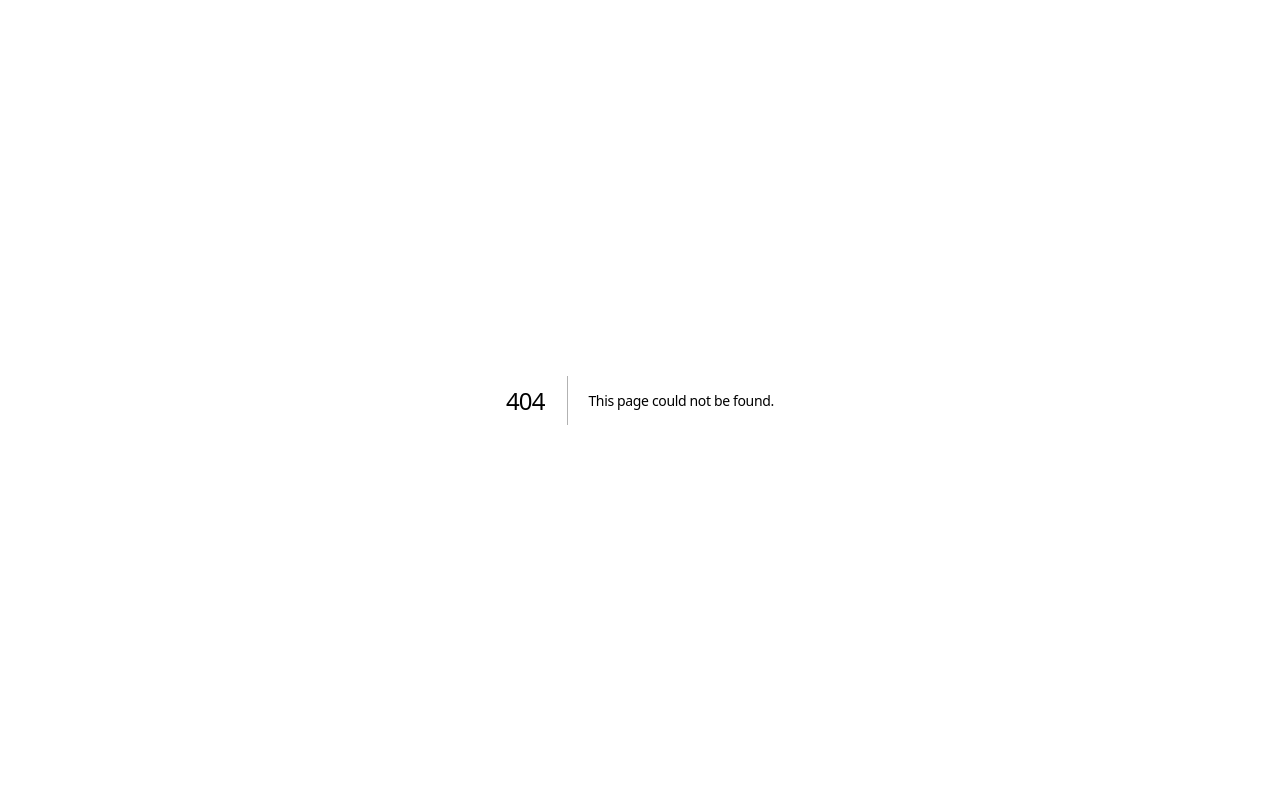
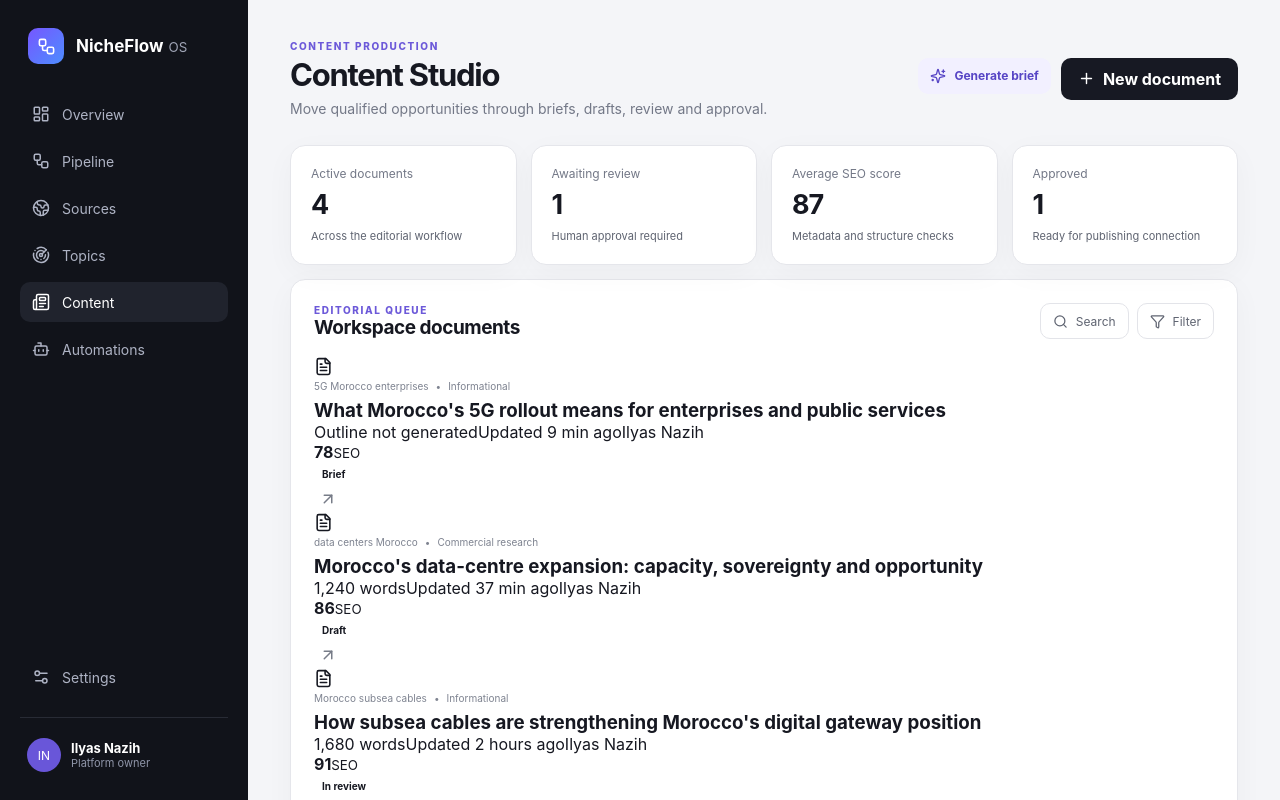
Before and after one commit to LIANN-DARDS900/nicheflow-os, a Next.js app: page /content in a window 1280 px wide. Before the commit this address had no page. Shown: the top 800 px of the page. Built offline with nearby package versions, Linux system fonts and the light colour scheme.

Commit message:
feat: build content studio queue

```diff
--- /dev/null
+++ b/src/app/content/page.tsx
@@ -0,0 +1,49 @@
+import { ArrowUpRight, FileText, Filter, Plus, Search, Sparkles } from "lucide-react";
+import { AppSidebar } from "@/components/app-sidebar";
+import { demoContent } from "@/data/demo";
+
+const stageLabels = { brief: "Brief", draft: "Draft", review: "In review", approved: "Approved" };
+
+export default function ContentPage() {
+  const averageSeo = Math.round(demoContent.reduce((total, item) => total + item.seoScore, 0) / demoContent.length);
+  return (
+    <main className="shell">
+      <AppSidebar active="content" />
+      <section className="workspace">
+        <header>
+          <div><p className="eyebrow">CONTENT PRODUCTION</p><h1>Content Studio</h1><p className="muted">Move qualified opportunities through briefs, drafts, review and approval.</p></div>
+          <div className="headerActions"><button className="secondary"><Sparkles size={16} />Generate brief</button><button className="primary"><Plus size={17} />New document</button></div>
+        </header>
+
+        <section className="metrics compactMetrics">
+          <article><span>Active documents</span><strong>{demoContent.length}</strong><small>Across the editorial workflow</small></article>
+          <article><span>Awaiting review</span><strong>1</strong><small>Human approval required</small></article>
+          <article><span>Average SEO score</span><strong>{averageSeo}</strong><small>Metadata and structure checks</small></article>
+          <article><span>Approved</span><strong>1</strong><small>Ready for publishing connection</small></article>
+        </section>
+
+        <section className="panel contentBoard">
+          <div className="panelHead tableToolbar">
+            <div><p className="eyebrow">EDITORIAL QUEUE</p><h2>Workspace documents</h2></div>
+            <div className="tableActions"><button className="iconText"><Search size={15} />Search</button><button className="iconText"><Filter size={15} />Filter</button></div>
+          </div>
+          <div className="contentCards">
+            {demoContent.map((item) => (
+              <article className="contentCard" key={item.id}>
+                <div className="documentIcon"><FileText size={19} /></div>
+                <div className="documentMain">
+                  <div className="topicMeta"><span>{item.keyword}</span><span>•</span><span>{item.intent}</span></div>
+                  <h3>{item.title}</h3>
+                  <div className="documentDetails"><span>{item.words ? `${item.words.toLocaleString()} words` : "Outline not generated"}</span><span>Updated {item.updated}</span><span>{item.owner}</span></div>
+                </div>
+                <div className="seoBadge"><strong>{item.seoScore}</strong><small>SEO</small></div>
+                <span className={`stageChip ${item.stage}`}>{stageLabels[item.stage]}</span>
+                <button className="rowMenu" aria-label={`Open ${item.title}`}><ArrowUpRight size={18} /></button>
+              </article>
+            ))}
+          </div>
+        </section>
+      </section>
+    </main>
+  );
+}
```
